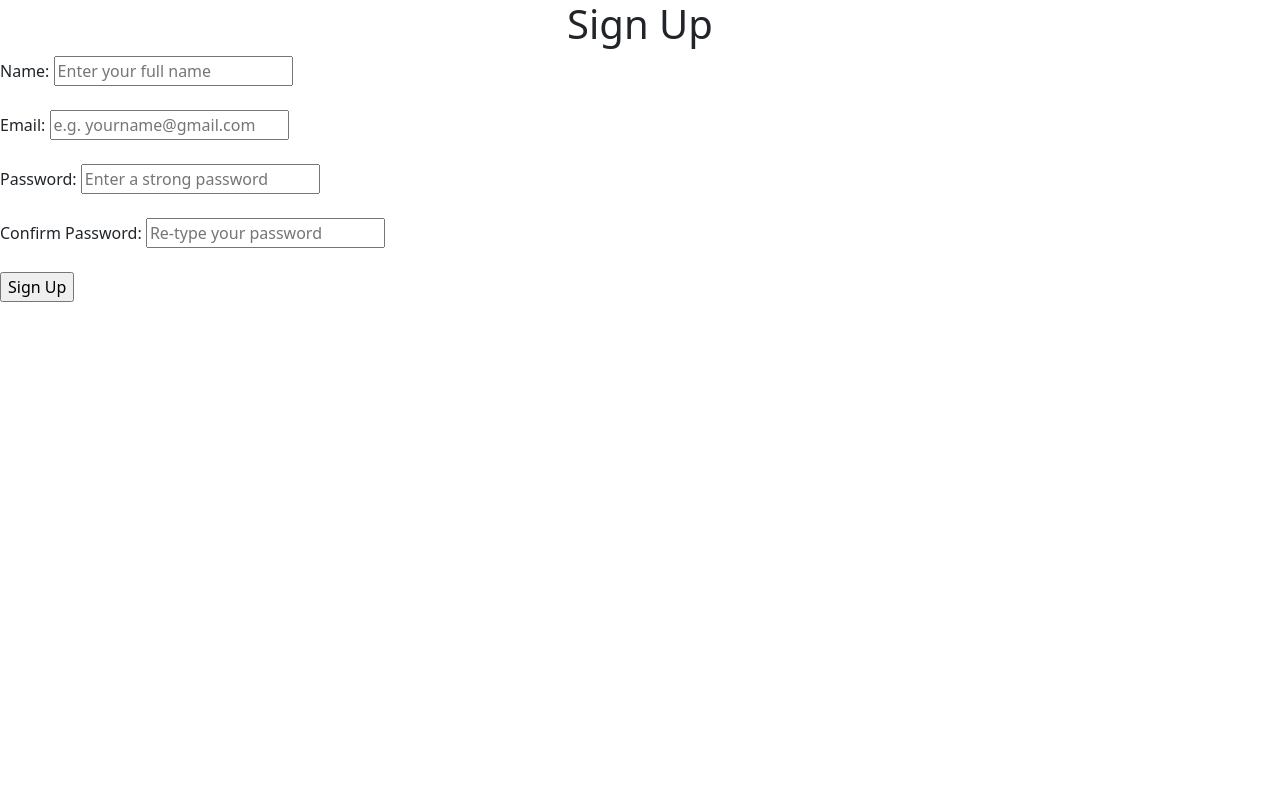
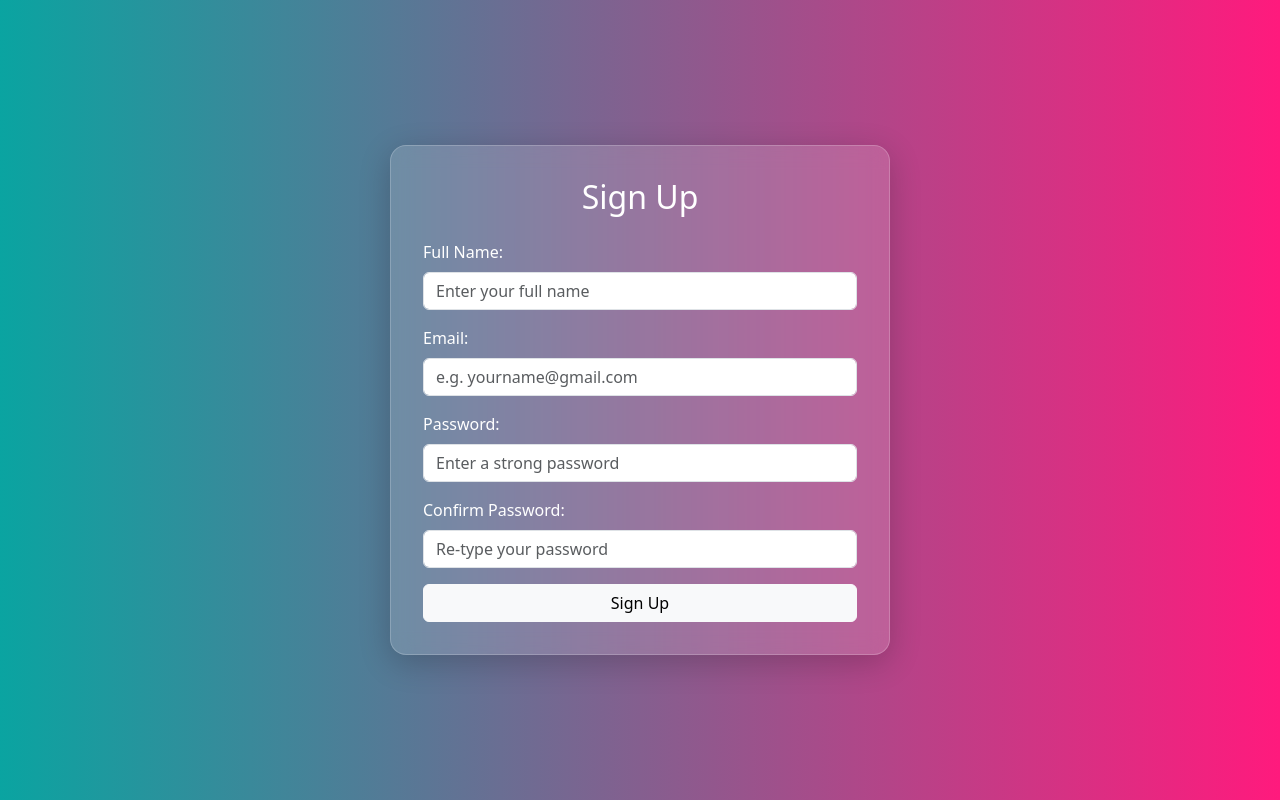
Before and after one commit to Laiba-muzammal/Prompt-Verse, a Python web app: template templates/signup.html in a window 1280 px wide. Run offline with Jinja, Linux system fonts and the light colour scheme; the template is opened without the code that fills it, so the values that code supplies are empty.

Commit message:
Commit all changes

```diff
--- a/templates/signup.html
+++ b/templates/signup.html
@@ -2,34 +2,40 @@
 <html lang="en">
 <head>
     <meta charset="UTF-8">
-    <meta name="viewport" content="width=device-width, initial-scale=1.0">
+    <title>Sign Up</title>
     <link href="https://cdn.jsdelivr.net/npm/bootstrap@5.3.0/dist/css/bootstrap.min.css" rel="stylesheet">
-    <link href="{{ url_for('static', filename='style.css') }}?v=6" rel="stylesheet">
+    <link href="{{ url_for('static', filename='style.css') }}?v=7" rel="stylesheet">
     <script src="https://cdn.jsdelivr.net/npm/bootstrap@5.3.3/dist/js/bootstrap.bundle.min.js"></script>
-    <title>Sign-Up</title>
 </head>
-<body>
-    <main>
+<body class="glass-bg d-flex justify-content-center align-items-center" style="min-height: 100vh;">
+    <div class="glass-card" style="width: 500px;">
+        <form method="POST" action="{{ url_for('prompts.signup') }}">
+            <h2 class="text-center mb-4">Sign Up</h2>
 
-<form method="POST" action="{{ url_for('prompts.signup') }}">
+            <div class="mb-3">
+                <label for="name" class="form-label">Full Name:</label>
+                <input type="text" id="name" name="name" class="form-control" placeholder="Enter your full name">
+            </div>
 
-    <h1 style="text-align: center;">Sign Up</h1>
+            <div class="mb-3">
+                <label for="email" class="form-label">Email:</label>
+                <input type="email" id="email" name="email" class="form-control" placeholder="e.g. yourname@gmail.com">
+            </div>
 
-    <label for="name">Name:</label>
-    <input type="text" id="name" name="name" placeholder="Enter your full name"><br><br>
+            <div class="mb-3">
+                <label for="password" class="form-label">Password:</label>
+                <input type="password" id="password" name="password" class="form-control" placeholder="Enter a strong password">
+            </div>
 
-    <label for="email">Email:</label>
-    <input type="email" id="email" name="email" placeholder="e.g. yourname@gmail.com"><br><br>
+            <div class="mb-3">
+                <label for="confirm_password" class="form-label">Confirm Password:</label>
+                <input type="password" id="confirm_password" name="confirm_password" class="form-control" placeholder="Re-type your password">
+            </div>
 
-    <label for="password">Password:</label>
-    <input type="password" id="password" name="password" placeholder="Enter a strong password"><br><br>
-
-    <label for="confirm_password">Confirm Password:</label>
-    <input type="password" id="confirm_password" name="confirm_password" placeholder="Re-type your password"><br><br>
-
-    <input type="submit" value="Sign Up">
-</form>
-
-    </main>
+            <div class="d-grid">
+                <input type="submit" value="Sign Up" class="btn btn-light">
+            </div>
+        </form>
+    </div>
 </body>
 </html>
```
Also changed, not shown: templates/index.html (+7 -7 lines), templates/login.html (+16 -11 lines).
